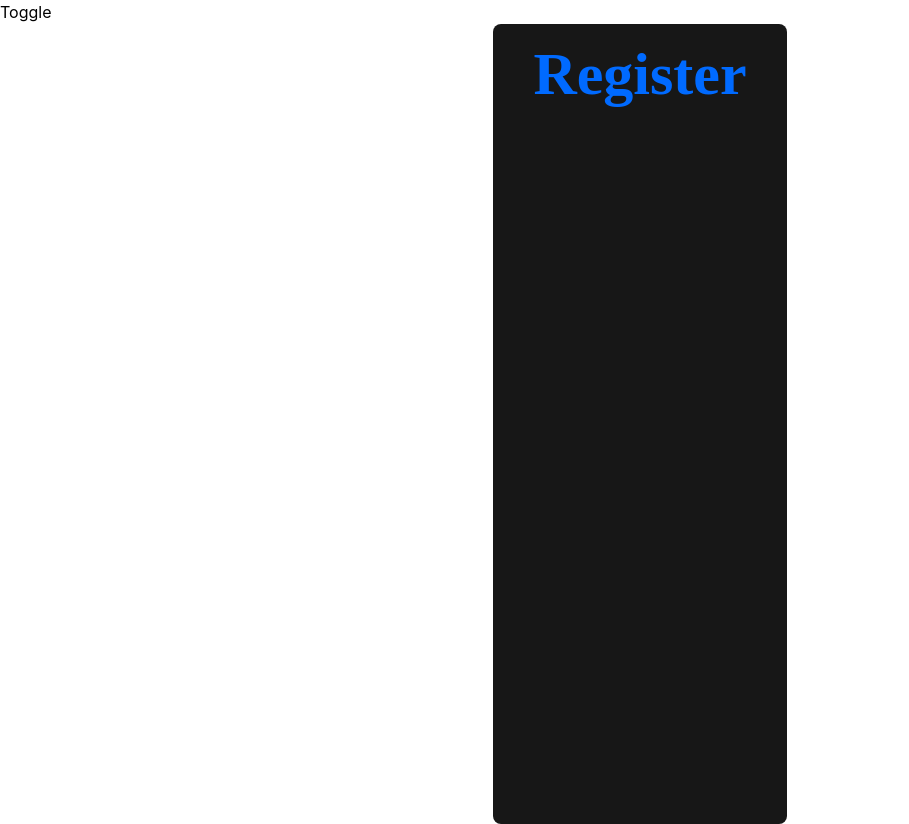
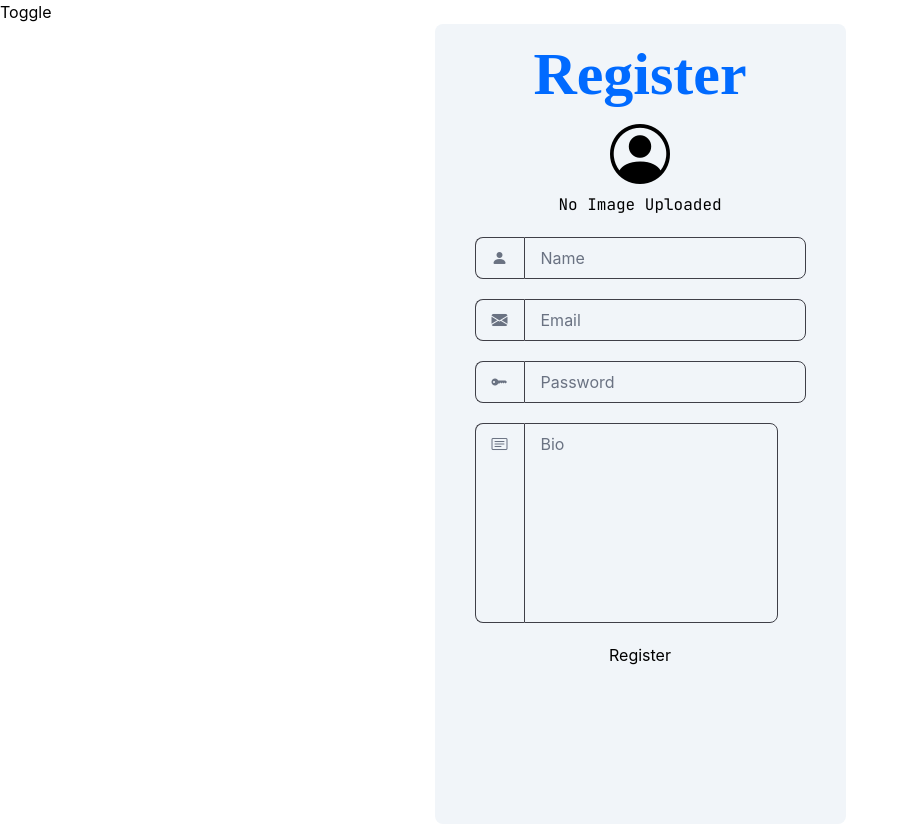
Before and after one commit to bothrayash276/Linklane, a React (Vite) app: page /register in a window 1280 px wide. Shown: the whole page, without its empty margins (0-909 px from the left). Built offline with nearby package versions, Linux system fonts and the light colour scheme; a web font is replaced by a local one.

Commit message:
register page design almost complete

```diff
--- a/src/Pages/Register.jsx
+++ b/src/Pages/Register.jsx
@@ -1,18 +1,151 @@
-import React from 'react'
+import React, { useState } from 'react'
 
 
 const Register = () => {
+
+    // Function to handle image upload
+    const [image, setImage] = useState(null)
+
+    const handleImageChange = async (e) => {
+        const imageObject = e.target.files[0]
+        const imageFile = URL.createObjectURL(imageObject)
+        setImage(imageFile)
+    }
+
+    // Form State
+    const [name, setName] = useState("")
+    const [email, setEmail] = useState("")
+    const [password, setPassword] = useState("")
+    const [bio, setBio] = useState("")
+    const [accent_color, setAccent_color] = useState("")
+
+    const handleForm = () => {
+
+    }
+
+
   return (
     <>
         <div
-        className='min-h-screen w-full flex justify-center'>
+        className='min-h-screen w-full flex justify-center not-sm:dark:bg-neutral-900 not-sm:bg-slate-100'>
             <div
-            className='flex flex-col gap-5 p-5 px-10 bg-neutral-900 rounded-lg'>
+            className='flex flex-col gap-5 p-5 px-10 dark:bg-neutral-900 bg-slate-100
+            rounded-lg'>
 
                 {/* Register Title */}
                 <div
                 className='w-full text-6xl text-center
                 dark:text-[#00a6ff] text-[#006aff] font-[Jockey_One] font-bold'>
+                    Register
+                </div>
+
+                {/* Upload */}
+                <div
+                className='flex flex-col items-center gap-2 justify-center relative'>
+
+
+                    <input
+                        type="file"
+                        accept='image/*'
+                        onChange={handleImageChange}
+                        className='absolute w-1/2 h-16 cursor-pointer
+                        text-[rgba(0,0,0,0)]' />
+
+                    {!image && <>
+                            <i className="text-6xl
+                        bi bi-person-circle
+                        dark:text-white text-black" />
+                        <label htmlFor="image"
+                        className='dark:text-white text-black font-[JetBrains_Mono]' >No Image Uploaded</label>
+                        </> }
+
+                    { image && <>
+                        <img src={image} alt='prev'
+                    className='w-20 h-20 object-cover rounded-full '/>
+                    <label htmlFor="image2"
+                    className='dark:text-white text-black font-[JetBrains_Mono]'>Profile Photo</label>
+                     </>}
+
+
+                </div>
+
+
+                {/* Form */}
+
+                {/* Name */}
+                <div
+                className='flex'>
+                    <i className='bi bi-person-fill
+                        border-zinc-700 text-gray-500
+                        border-t border-b rounded-l-lg border-l
+                        dark:text-gray-400 p-2 px-4' />
+
+                    <input
+                    id='name'
+                    type="name"
+                    onChange={handleForm}
+                    placeholder='Name'
+                    className='border border-zinc-700 rounded-r-lg p-2 px-4
+                    dark:placeholder:text-gray-400 placeholder:text-gray-500
+                     dark:text-white text-black outline-none' />
+                </div>
+
+                {/* Email */}
+                <div
+                className='flex'>
+                    <i className='bi bi-envelope-fill
+                        border-zinc-700 text-gray-500
+                        border-t border-b rounded-l-lg border-l
+                        dark:text-gray-400 p-2 px-4' />
+
+                    <input
+                    id='email'
+                    type="email"
+                    onChange={handleForm}
+                    placeholder='Email'
+                    className='border border-zinc-700 rounded-r-lg p-2 px-4
+                    dark:placeholder:text-gray-400 placeholder:text-gray-500
+                     dark:text-white text-black outline-none' />
+                </div>
+
+                {/* Password */}
+                <div
+                className='flex'>
+                    <i className='bi bi-key-fill
+                        border-zinc-700 text-gray-500
+                        border-t border-b rounded-l-lg border-l
+                        dark:text-gray-400 p-2 px-4' />
+
+                    <input
+                    id='password'
+                    type="password"
+                    onChange={handleForm}
+                    placeholder='Password'
+                    className='border border-zinc-700 rounded-r-lg p-2 px-4
+                    dark:placeholder:text-gray-400 placeholder:text-gray-500
+                     dark:text-white text-black outline-none' />
+                </div>
+
+                {/* Bio */}
+                <div
+                className='flex'>
+                    <i className='bi bi-card-text
+                        border-zinc-700 text-gray-500
+                        border-t border-b rounded-l-lg border-l
+                        dark:text-gray-400 p-2 px-4' />
+
+                    <textarea
+                    id='bio'
+                    type="bio"
+                    onChange={handleForm}
+                    placeholder='Bio'
+                    className='border border-zinc-700 rounded-r-lg p-2 px-4
+                    dark:placeholder:text-gray-400 placeholder:text-gray-500
+                     dark:text-white text-black outline-none min-h-50 resize-none min-w-[214.4px]' />
+                </div>
+
+                <div
+                className='text-center'>
                     Register
                 </div>
 
--- a/src/api/Cloudinary.jsx
+++ /dev/null
@@ -1,13 +0,0 @@
-import { v2 as cloudinary } from "cloudinary";
-
-cloudinary.config({
-    'cloud_name' : import.meta.env.VITE_CLOUDINARY_CLOUD_NAME,
-    'api_key' : import.meta.env.VITE_CLOUDINARY_API_KEY,
-    'api_secret' : import.meta.env.VITE_CLOUDINARY_API_SECRET
-})
-
-export default async function imgToUrl(file) {
-    const result = await cloudinary.uploader.upload(file)
-    const url = result.secure_url
-    return url
-}
```
